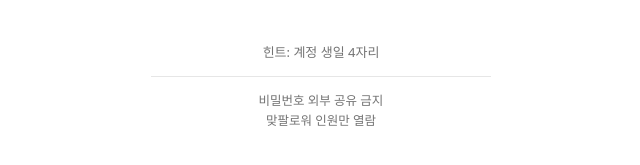
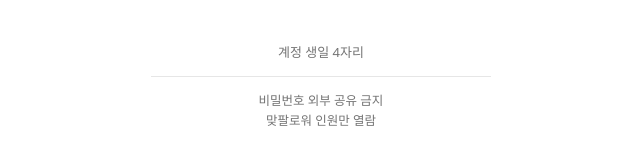
Before and after one commit to knip123456789-star/prompts, a plain HTML site: page index.html in a window 1280 px wide. Shown: the part 439-604 px from the top of the page, 319-959 px from the left. Drawn offline with Linux system fonts and the light colour scheme; a web font is replaced by a local one.

Commit message:
Refactor lock hint text content assignment
Update lock hint display logic to show hint directly.

```diff
--- a/index.html
+++ b/index.html
@@ -384,7 +384,7 @@ function imgURL(p){
 function showLock(){
   document.body.classList.add('locked');$('#lock').hidden=false;
   const m=LOCK.meta,h=str(m.hint).trim(),n=str(m.notice).trim();
-  $('#lockHint').textContent=h?'힌트: '+h:'';$('#lockHint').hidden=!h;
+  $('#lockHint').textContent=h;$('#lockHint').hidden=!h;
   $('#lockNotice').textContent=n;$('#lockNotice').hidden=!n;
   $('#lockMsg').textContent='';$('#lockPw').value='';$('#lockPw').focus();
 }
```
